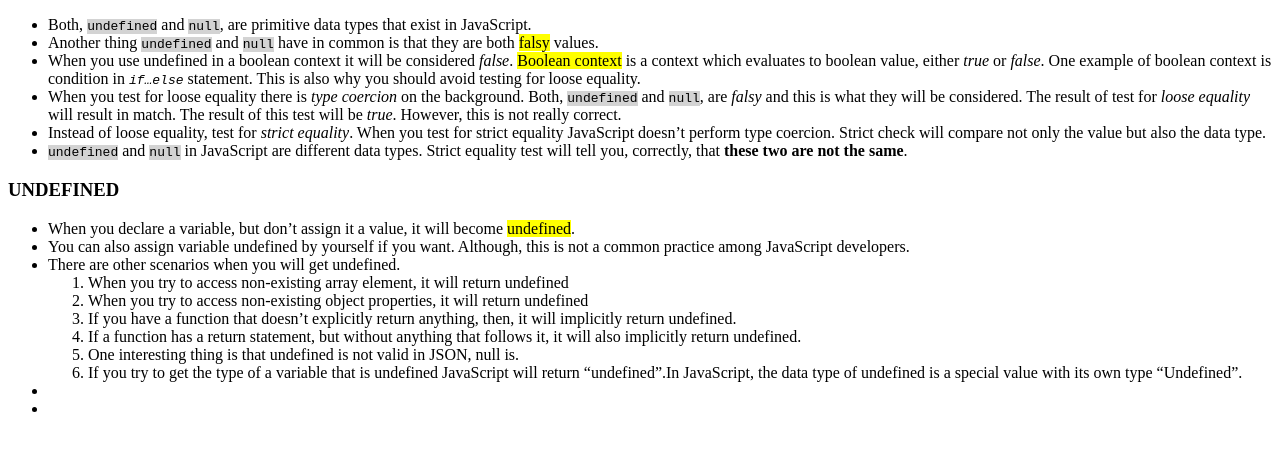
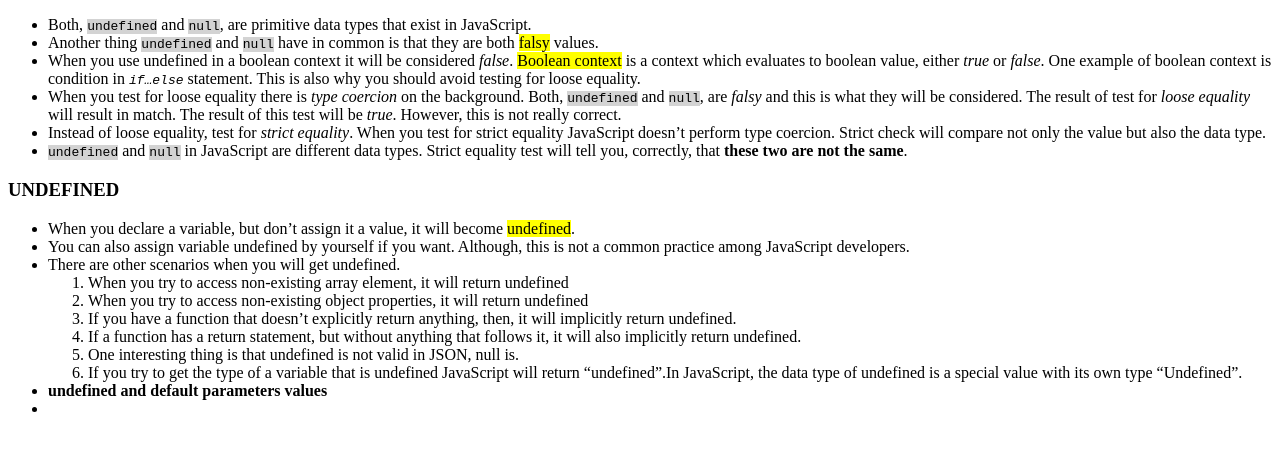
Before and after one commit to yugmani/alex-null-vs-undefined, a website: page index.html in a window 1280 px wide. Shown: the part 91-542 px from the top of the page. Drawn offline with Linux system fonts and the light colour scheme.

Commit message:
undefined and default parameter values

```diff
--- a/index.html
+++ b/index.html
@@ -80,7 +80,7 @@
         </li>
       </ol>
     </li>
-    <li></li>
+    <li><strong>undefined and default parameters values</strong></li>
     <li></li>
   </ul>
 </div>
```
Also changed, not shown: index.js (+21 -5 lines).
